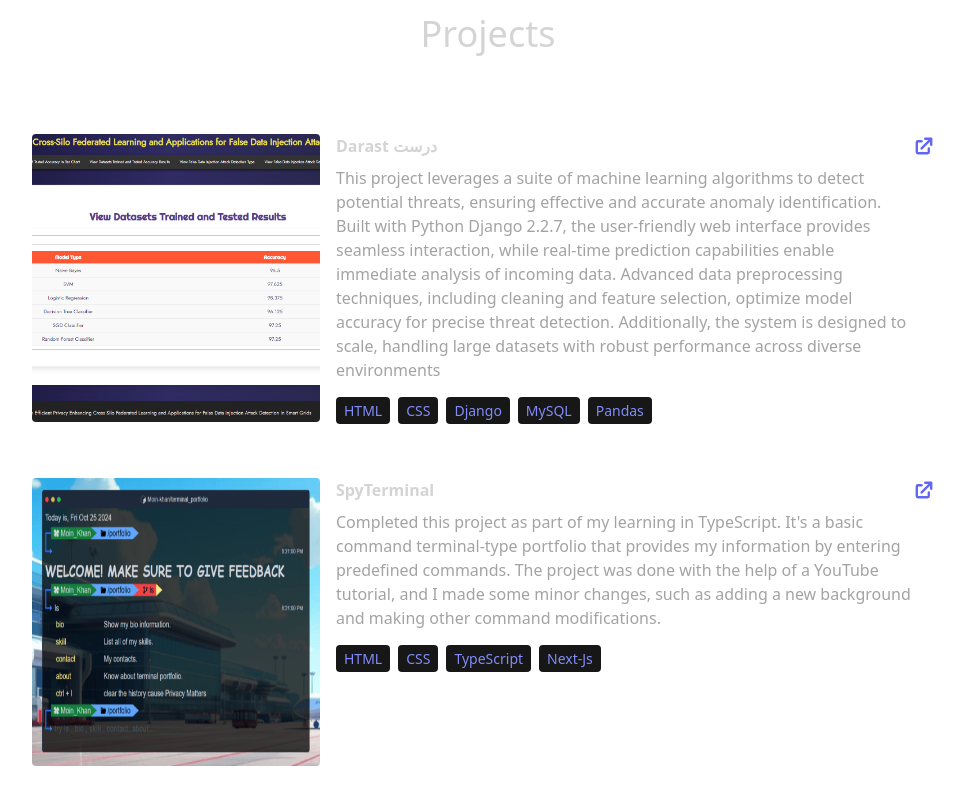
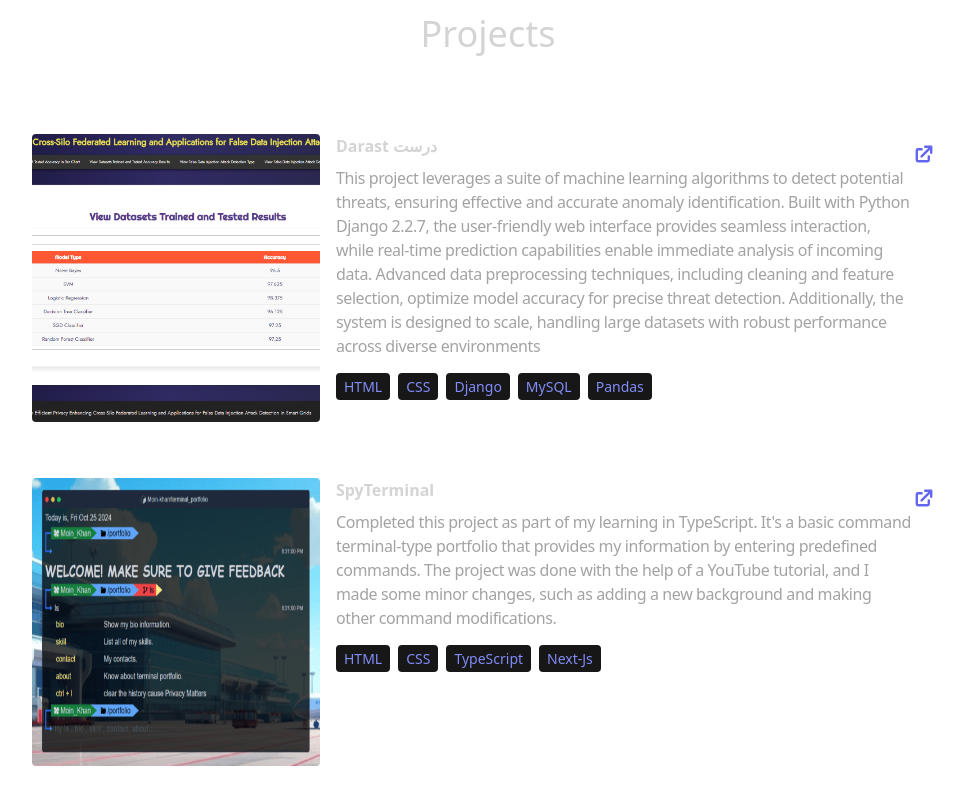
Before and after one commit to CodexSpy/MoinPortFolio, a React (Vite) app: page / in a window 1280 px wide. Shown: the part 1960-2760 px from the top of the page, without its empty margins (152-1116 px from the left). Built offline with nearby package versions, Linux system fonts and the light colour scheme.

Commit message:
Update Projects.jsx

```diff
--- a/src/components/Projects.jsx
+++ b/src/components/Projects.jsx
@@ -15,12 +15,12 @@ const Projects = () => {
                 </motion.div>
                 <motion.div whileInView={{opacity:1, x:0}} initial={{opacity:0, x: 100}} transition={{duration: 1.2 }} className='w-full max-w-xl lg:w-3/4'>
                 <h6 className='mb-2 font-semibold'>{project.title}</h6>
-                <p className='mb-4 text-neutral-400'>{project.description}</p>
+                <p className='mb-4 text-neutral-400 tracking-tight'>{project.description}</p>
                 {project.technologies.map((tech, index) =>(
                     <span key={index} className='mr-2 rounded bg-neutral-900 px-2 py-1 text-sm font-medium text-indigo-400'>{tech}</span>
                 ))}
                 </motion.div>
-                 <motion.a href={project.link} whileInView={{opacity:1, x:0}} initial={{opacity:0, x: 100}} transition={{duration: 1.2 }}  className='mr-2  text-indigo-500 text-2xl'><HiExternalLink /></motion.a>
+                 <motion.a href={project.link} whileInView={{opacity:1, x:0}} initial={{opacity:0, x: 100}} transition={{duration: 1.2 }}  className='mr-2 mt-2 text-indigo-500 text-2xl'><HiExternalLink /></motion.a>
                 </div>
             ))}
         </div>
```
